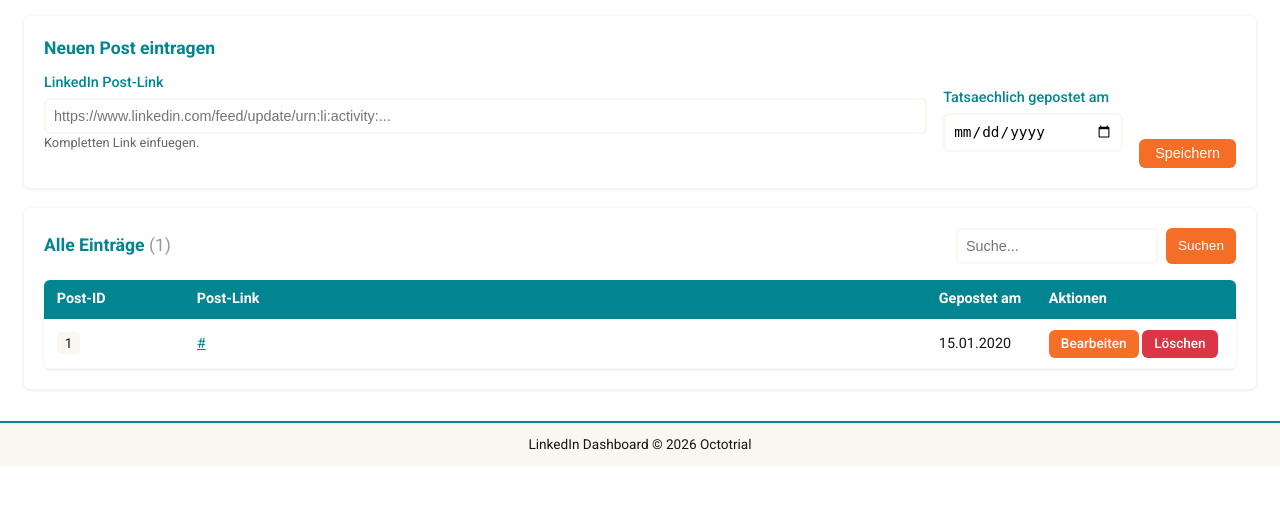
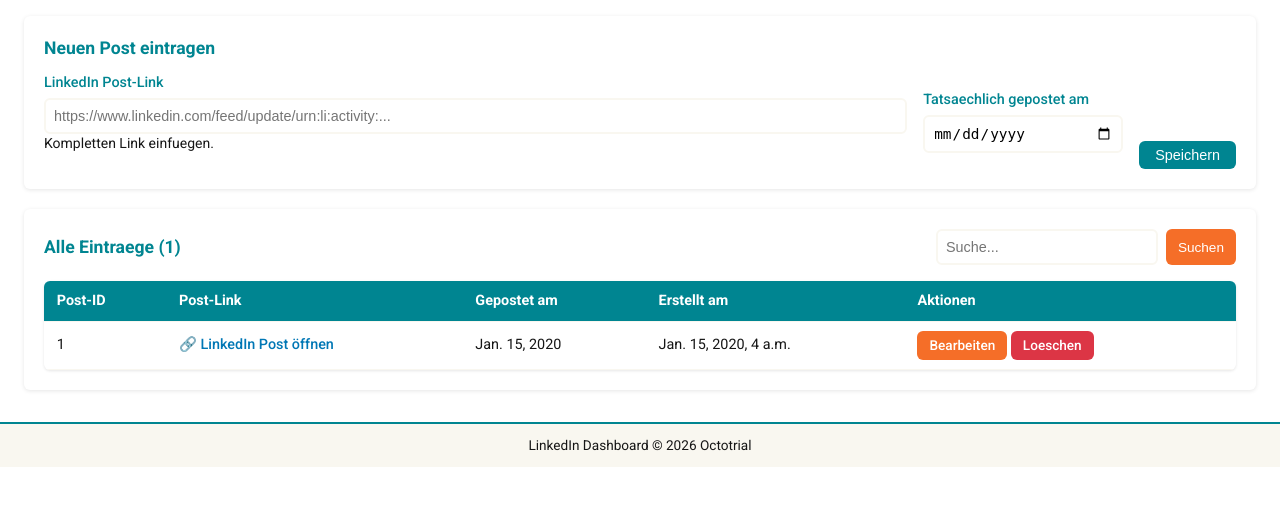
Before and after one commit to Octovis25/linkedin_django, a Django app: page /data/posts/ in a window 1280 px wide. Shown: the part 147-653 px from the top of the page. Run offline with Django 5.2, Linux system fonts and the light colour scheme; a user stored in the database is signed in; tables that the repository leaves empty hold one stand-in row (values such as "Sample post").

Commit message:
Fix: Logo path + LinkedIn links clickable + Collectives status save

```diff
--- a/posts_posted/templates/posts_posted/list.html
+++ b/posts_posted/templates/posts_posted/list.html
@@ -1,57 +1,31 @@
 {% extends "core/base.html" %}
-{% load static %}
-{% block title %}Posts Posted{% endblock %}
+{% block title %}Post-Datum-Zuordnung{% endblock %}
 {% block content %}
 <div class="card">
 <h2>Neuen Post eintragen</h2>
 <form method="post" action="{% url 'posts_posted:add' %}">{% csrf_token %}
-<div style="display:grid;grid-template-columns:1fr 180px auto;gap:1rem;align-items:end">
-<div class="form-group"><label>{{ form.post_link.label }}</label>{{ form.post_link }}<div style="font-size:0.8rem;color:#666">{{ form.post_link.help_text }}</div></div>
+<div style="display:grid;grid-template-columns:1fr 200px auto;gap:1rem;align-items:end">
+<div class="form-group"><label>{{ form.post_link.label }}</label>{{ form.post_link }}<div class="help">{{ form.post_link.help_text }}</div></div>
 <div class="form-group"><label>{{ form.post_date.label }}</label>{{ form.post_date }}</div>
-<button type="submit" class="btn btn-secondary">Speichern</button>
+<button type="submit" class="btn btn-primary">Speichern</button>
 </div></form></div>
-
 <div class="card">
 <div style="display:flex;justify-content:space-between;align-items:center;margin-bottom:1rem">
-<h2 style="margin:0">Alle Einträge <span style="color:#999;font-weight:400">({{ posts|length }})</span></h2>
-<form style="display:flex;gap:.5rem;width:280px">
-<input type="text" name="q" value="{{ query }}" placeholder="Suche..." style="flex:1">
+<h2 style="margin:0">Alle Eintraege ({{ posts|length }})</h2>
+<form style="display:flex;gap:.5rem;width:300px">
+<input type="text" name="q" value="{{ query }}" class="form-input" placeholder="Suche...">
 <button type="submit" class="btn btn-secondary btn-sm">Suchen</button>
 </form></div>
-
-<table><thead><tr><th style="width:140px">Post-ID</th><th>Post-Link</th><th style="width:110px">Gepostet am</th><th style="width:200px">Aktionen</th></tr></thead>
+<table><thead><tr><th>Post-ID</th><th>Post-Link</th><th>Gepostet am</th><th>Erstellt am</th><th>Aktionen</th></tr></thead>
 <tbody>{% for p in posts %}<tr>
-<td><span style="background:var(--octo-light-gray);padding:0.2rem 0.5rem;border-radius:4px;font-size:0.85rem">{{ p.post_id }}</span></td>
-<td><a href="javascript:void(0)" onclick="showModal('{{ p.post_link|escapejs }}')" style="text-decoration:underline;cursor:pointer">{{ p.post_link|truncatechars:60 }}</a></td>
-<td>{{ p.post_date|date:"d.m.Y" }}</td>
-<td>
+<td><span class="badge">{{ p.post_id }}</span></td>
+<td><a href="{{ p.post_link }}" target="_blank" rel="noopener noreferrer" class="post-link" style="color:#0077b5;cursor:pointer;text-decoration:none;font-weight:500">🔗 LinkedIn Post öffnen</a></td>
+<td>{{ p.post_date }}</td>
+<td>{{ p.created_at|default:"-" }}</td>
+<td class="actions">
 <a href="{% url 'posts_posted:edit' p.pk %}" class="btn btn-secondary btn-sm">Bearbeiten</a>
-<a href="{% url 'posts_posted:delete' p.pk %}" class="btn btn-danger btn-sm">Löschen</a>
+<a href="{% url 'posts_posted:delete' p.pk %}" class="btn btn-danger btn-sm">Loeschen</a>
 </td></tr>{% empty %}
-<tr><td colspan="4" style="text-align:center;color:#999;padding:2rem">Noch keine Einträge.</td></tr>{% endfor %}
+<tr><td colspan="5" style="text-align:center;color:#aaa;padding:2rem">Noch keine Eintraege.</td></tr>{% endfor %}
 </tbody></table></div>
-
-<div id="linkModal" style="display:none;position:fixed;z-index:1000;left:0;top:0;width:100%;height:100%;overflow:auto;background-color:rgba(0,0,0,0.5)">
-<div style="background-color:var(--octo-white);margin:10% auto;padding:1.5rem;border-radius:8px;width:80%;max-width:700px">
-<span onclick="closeModal()" style="float:right;font-size:28px;font-weight:bold;cursor:pointer;color:#aaa">&times;</span>
-<h3 style="margin-bottom:1rem">Vollständiger Post-Link</h3>
-<div id="modalContent" style="word-break:break-all;padding:1rem;background:#f5f5f5;border-radius:6px;font-size:0.9rem"></div>
-<a id="modalLink" href="#" target="_blank" class="btn btn-secondary" style="margin-top:1rem;display:inline-block">In neuem Tab öffnen</a>
-</div></div>
 {% endblock %}
-
-{% block extra_js %}
-<script>
-function showModal(url) {
-    document.getElementById('modalContent').textContent = url;
-    document.getElementById('modalLink').href = url;
-    document.getElementById('linkModal').style.display = 'block';
-}
-function closeModal() {
-    document.getElementById('linkModal').style.display = 'none';
-}
-window.onclick = function(event) {
-    if (event.target == document.getElementById('linkModal')) closeModal();
-}
-</script>
-{% endblock %}
```
